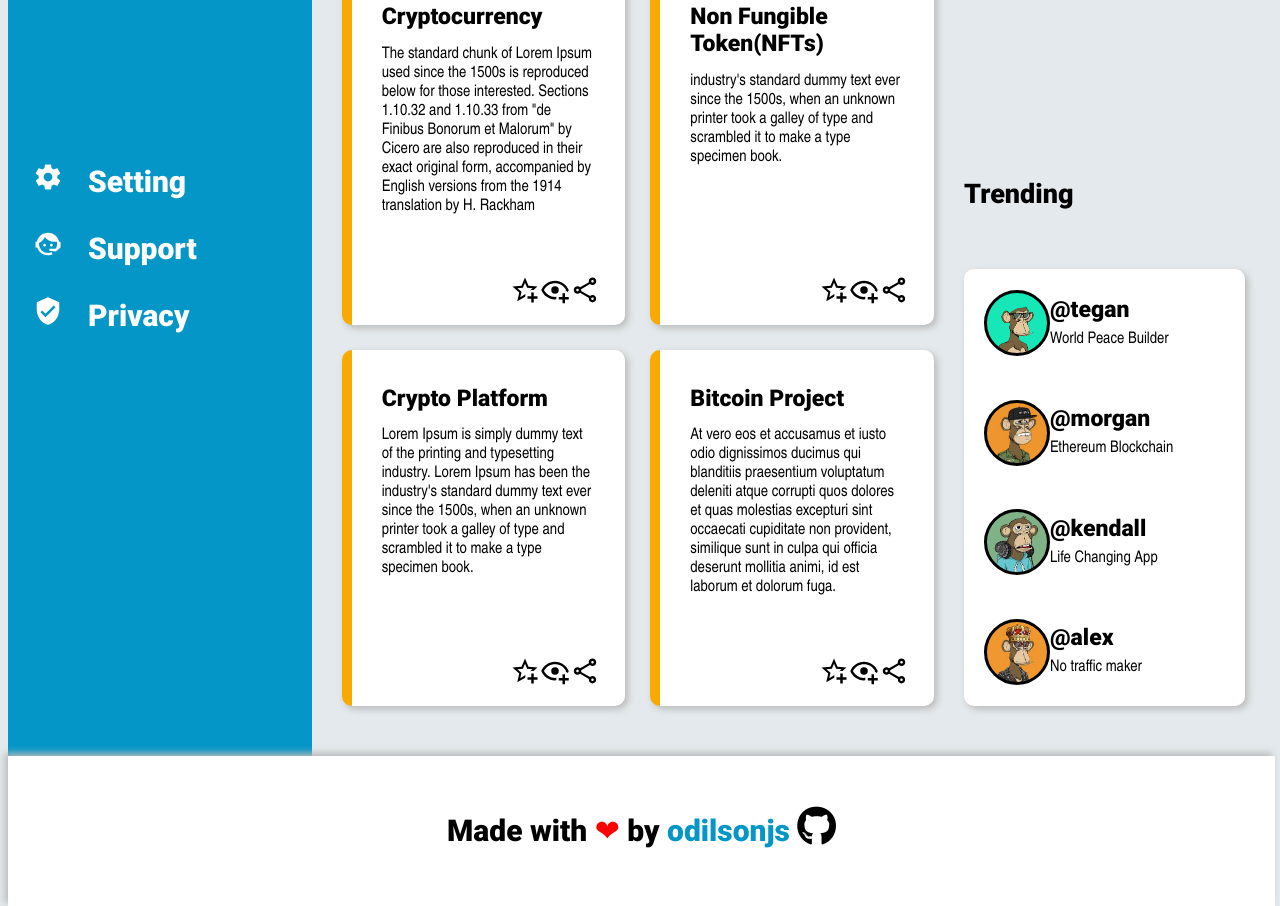
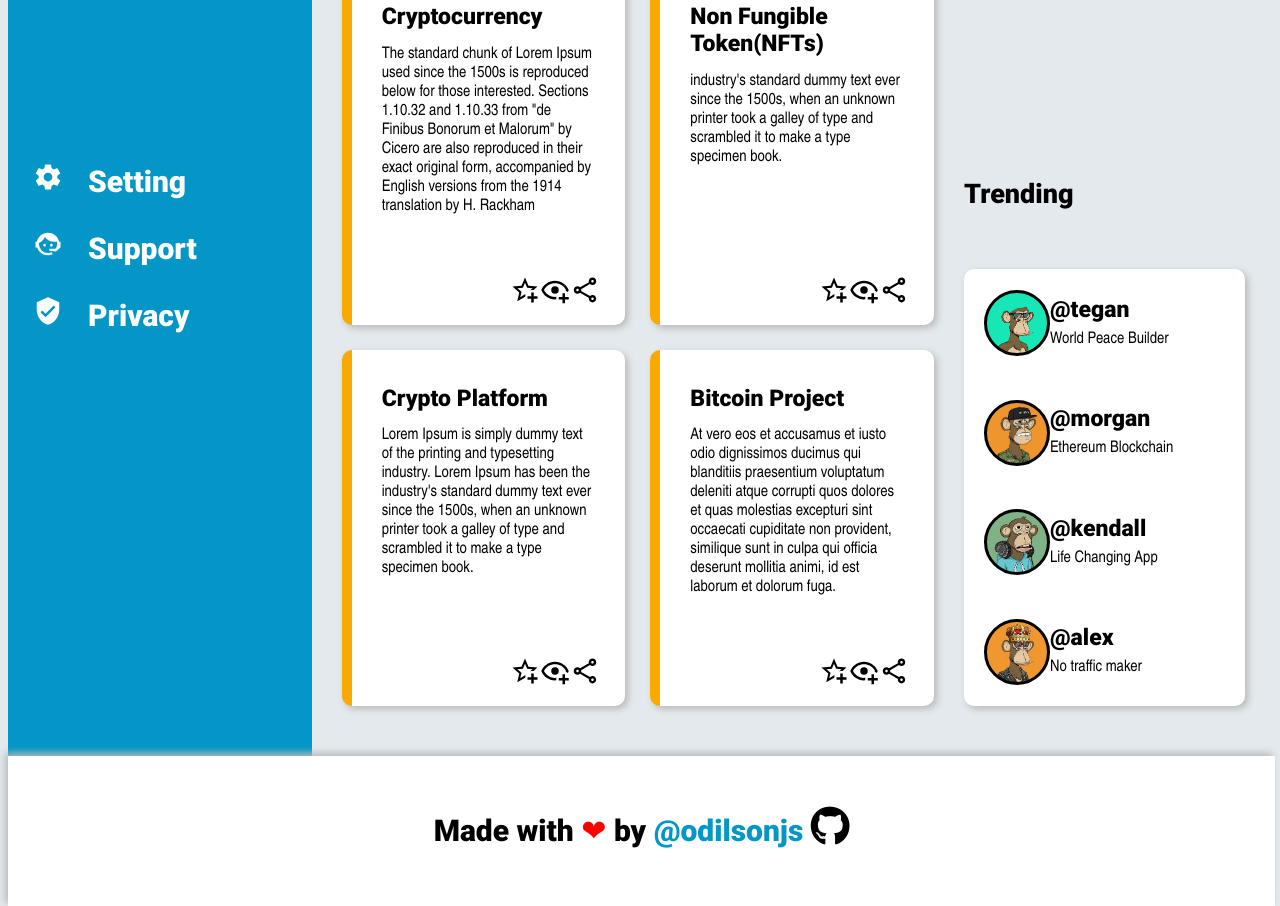
Before and after one commit to odilson-dev/admin-dashboard, a plain HTML site: page index.html in a window 1280 px wide. Shown: the part 759-1665 px from the top of the page. Drawn offline with Linux system fonts and the light colour scheme; files whose address does not match are found by name.

Commit message:
Add @ to username

```diff
--- a/index.html
+++ b/index.html
@@ -200,7 +200,7 @@
             </div>
         </div>
         <div class="footer">
-            <p>Made with <span class="red-heart">&#x2764;</span> by <a id="odilsonjs" href="https://github.com/odilsonjs" target="_blank">odilsonjs</a>   <a href="https://github.com/odilsonjs/admin-dashboard" target="_blank"><i id="github-icon" class="fa-brands fa-github"></i></a></p>
+            <p>Made with <span class="red-heart">&#x2764;</span> by <a id="odilsonjs" href="https://github.com/odilsonjs" target="_blank">@odilsonjs</a>   <a href="https://github.com/odilsonjs/admin-dashboard" target="_blank"><i id="github-icon" class="fa-brands fa-github"></i></a></p>
         </div>
     </div>
 
```
